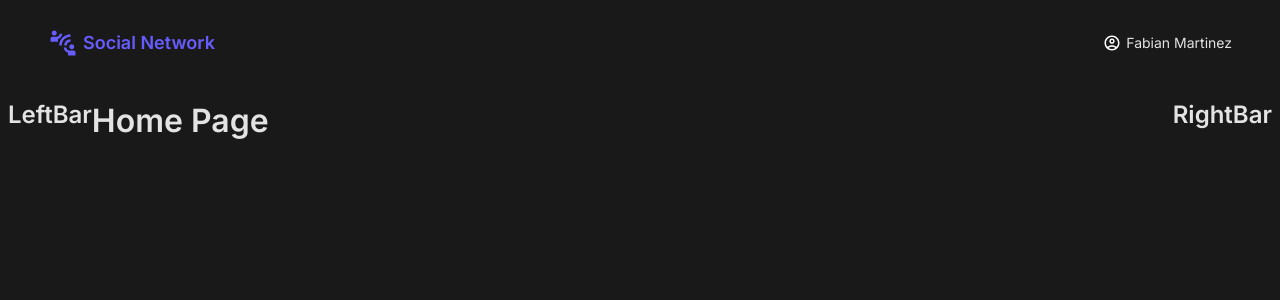
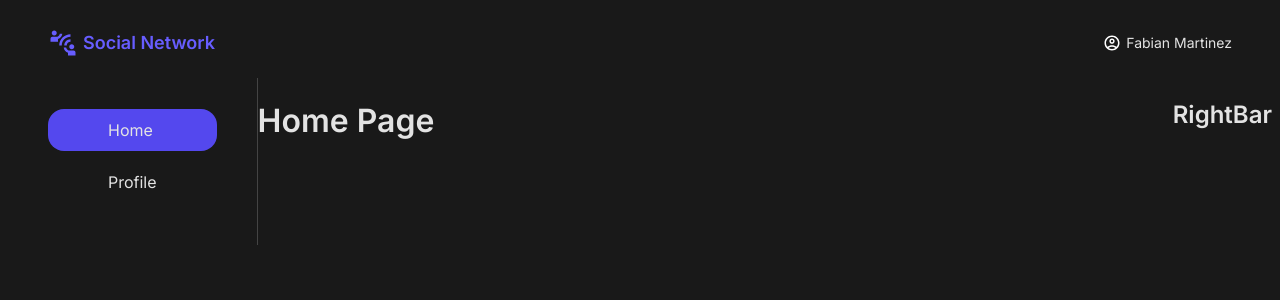
Before and after one commit to MartinezFabian/SocialNetwork-FullStack, a React (Vite) app in the folder client/: page / in a window 1280 px wide. Shown: the top 300 px of the page. Built offline with nearby package versions, Linux system fonts and the light colour scheme.

Commit message:
Feat: Add basic structure for LeftBar.jsx and LeftBar.module.css

```diff
--- a/client/src/ui/LeftBar.jsx
+++ b/client/src/ui/LeftBar.jsx
@@ -1,7 +1,32 @@
+import { NavLink } from 'react-router-dom';
+import styles from './LeftBar.module.css';
+
 export const LeftBar = () => {
   return (
-    <aside>
-      <h1>LeftBar</h1>
+    <aside className={styles.aside}>
+      <ul className={styles.list}>
+        <li className={styles.item}>
+          <NavLink
+            exact
+            to="/"
+            className={({ isActive }) =>
+              isActive ? `${styles.link} ${styles.active} ` : styles.link
+            }
+          >
+            Home
+          </NavLink>
+        </li>
+        <li className={styles.item}>
+          <NavLink
+            to="/profile/1"
+            className={({ isActive }) =>
+              isActive ? `${styles.link} ${styles.active} ` : styles.link
+            }
+          >
+            Profile
+          </NavLink>
+        </li>
+      </ul>
     </aside>
   );
 };
--- /dev/null
+++ b/client/src/ui/LeftBar.module.css
@@ -0,0 +1,36 @@
+.aside {
+  background-color: var(--color-background);
+  border-right: 1px solid var(--border-color);
+  padding: 1.5rem 4rem;
+  display: flex;
+  flex-direction: column;
+}
+
+.list {
+  list-style: none;
+  padding: 0;
+}
+
+.item {
+  margin-bottom: 1rem;
+}
+
+.link {
+  display: block;
+  padding: 1rem 6rem;
+  text-decoration: none;
+  color: var(--text-color);
+  border-radius: 1.6rem;
+  transition: background-color 0.3s ease, color 0.3s ease;
+}
+
+.link:hover,
+.link:focus {
+  background-color: var(--color-primary);
+  color: var(--text-color);
+}
+
+.active {
+  background-color: var(--color-primary);
+  color: var(--text-color);
+}
```
